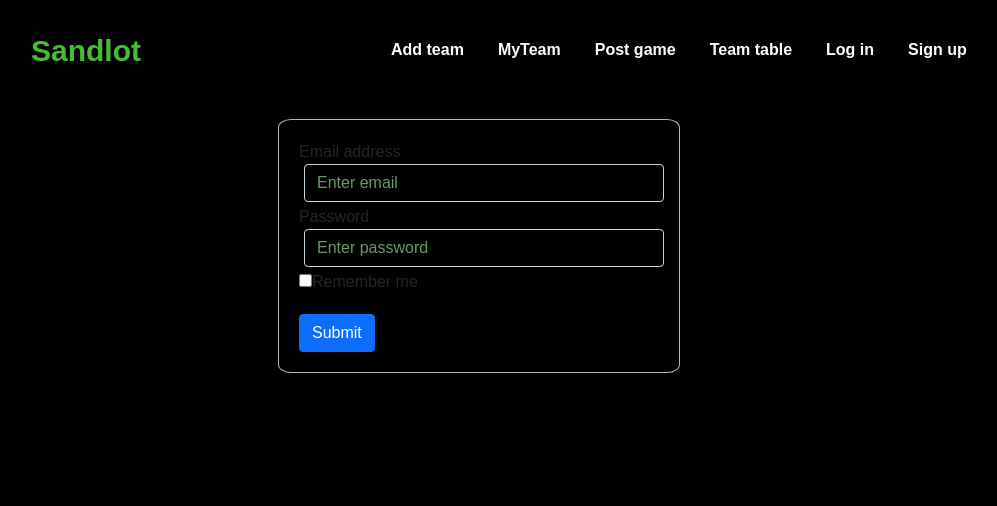
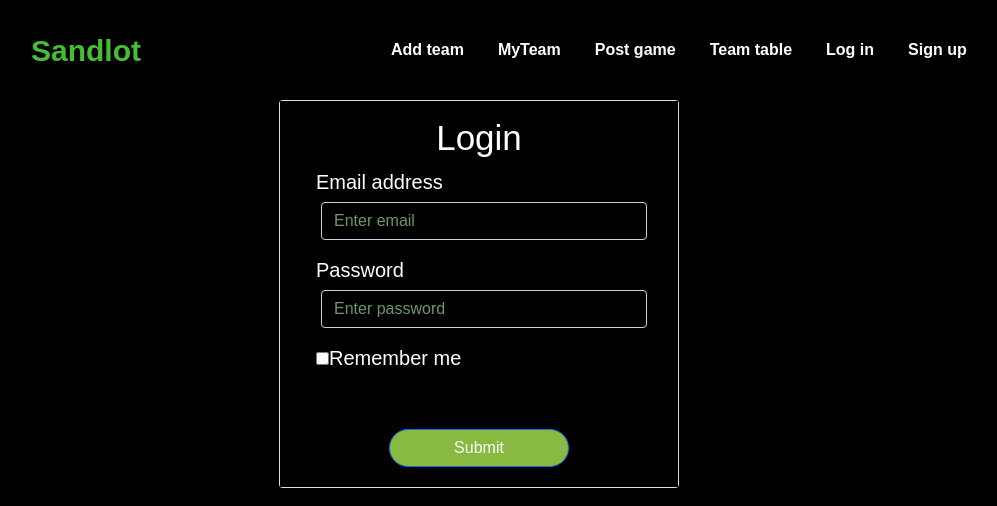
Before and after one commit to kaheiseki/sandlot, a React (Create React App) app: page /login in a window 1280 px wide. Shown: the top 506 px of the page, without its empty margins (161-1158 px from the left). Built offline with nearby package versions, Linux system fonts and the light colour scheme; no server answers.

Commit message:
update login style

```diff
--- a/src/pages/add_teams/add_team.js
+++ b/src/pages/add_teams/add_team.js
@@ -23,22 +23,22 @@ export const AddTeam = () => {
   const [newCount, setNewCount] = useState(0);
   const [newPlace, setNewPlace] = useState("");
   const [newCaptain, setNewCaptain] = useState("");
-  const [userid,setUserid] = useState("");
+  const [userId,setUserId] = useState("");
 
   const gamesCollectionRef = collection(db, "Teams");
   onAuthStateChanged(auth,(user)=>{
     if(user){
       const uid = user.uid;
-      setUserid(uid);
+      setUserId(uid);
     }
   })
 
 
   const createTeam = async () => {
-    await addDoc(gamesCollectionRef, { name: newTeamName, place: newPlace, count: Number(newCount), captain: newCaptain,userid:userid});
+    await addDoc(gamesCollectionRef, { name: newTeamName, place: newPlace, count: Number(newCount), captain: newCaptain, userid:userId});
   };
 
-
+console.log(userId);
   return(
     <div>
       <Card className='add_team_card'>
--- a/src/pages/index/gameinfo.js
+++ b/src/pages/index/gameinfo.js
@@ -33,7 +33,6 @@ const GameInfo = () => {
     setShow(true);
     setIndexContent(index);
   }
-
   return(
     <div>
       <div className="gameInfoTitle">
--- a/src/pages/login/login.css
+++ b/src/pages/login/login.css
@@ -1,15 +1,33 @@
+*{
+  color: #ffffff;
+}
 .form_outline{
-  /* border: 1px black solid; */
-  outline: 0.1rem solid #b9b9b9;
+  margin-top: 20px;
+  text-align: center;
+  border-radius: 10px;
+  /* outline: 0.1rem solid #b9b9b9; */
   width: 400px;
   margin: 0 auto;
-  border-radius: 3%;
 }
 
-.form-groups{
-  margin-top: 20px;
-  padding-top: 20px;
+.login_title{
+  font-size: 35px;
+  text-align: center;
+}
+label{
+  font-size: 20px;
+  margin-bottom: 5px;
 }
 .form-group{
-  margin: 0px 20px 0px 20px;
+  margin: 0px 20px 15px 20px;
+  text-align: left;
 }
+Button{
+  background-color: #88b940 !important;
+  width: 180px !important;
+  border-radius: 20px!important;
+}
+Button:hover{
+  color: #000000 !important;
+  background-image: linear-gradient(0deg, #40E0D0, #FF8C00, #FF0080);
+}
--- a/src/pages/login/login.js
+++ b/src/pages/login/login.js
@@ -4,6 +4,8 @@ import { auth } from "../../firebase";
 import { signInWithEmailAndPassword} from "firebase/auth";
 import './login.css';
 import "bootstrap/dist/css/bootstrap.min.css";
+import {Card,Button} from 'react-bootstrap';
+
 
 
 
@@ -31,28 +33,11 @@ export const Login = () => {
 
   return (
     <div className='form_outline'>
-      {/* <Form className='color-overlay d-flex justify-content-center align-items-center'>
-        <Form.Group className='rounded p-4 p-sm-3'>
-          <Form.Label>Email Address</Form.Label>
-          <Form.Control type='email' placeholder='Enter Email' />
-          <Form.Text className='text-muted'>
-            We'll never share your email with anyone else.
-          </Form.Text>
-        </Form.Group>
-
-        <Form.Group className='mb-3' controlId='formBasicPassword'>
-          <Form.Label>Password</Form.Label>
-          <Form.Control type='password' placeholder='password' />
-        </Form.Group>
-
-        <Form.Group className='mb-3' controlId='formBasicCheckbox'>
-          <Form.Check type='checkbox' label="Remember Me"/>
-          <Form.Control type='password' placeholder='password' />
-        </Form.Group>
-      </Form> */}
-
-
-      <form className='form-groups'>
+      <Card>
+        <Card.Body>
+          <Card.Title className='login_title'>
+            Login
+          </Card.Title>
           <div className='form-group'>
             <label>Email address</label>
             <input type="email" className='form-control' placeholder="Enter email" onChange={inputEmail}/>
@@ -70,13 +55,14 @@ export const Login = () => {
               {/* Remember meの実装はまだ */}
             </div>
           </div>
-
-        <button type="submit" className="btn btn-primary btn-block" onClick={LogIn(email,password)}>Submit</button>
-        {/* <button onClick = {auth.signOut()}>ログアウト</button> */}
-        {/* <p className="forgot-password text-right">
-        <a href="#">Forgot password?</a> */}
-        {/* </p> */}
+        </Card.Body>
+          <form>
+            <Button type="submit" className="btn btn-primary btn-block" onClick={LogIn(email,password)}>
+              Submit
+            </Button>
           </form>
+      </Card>
     </div>
+        //<button onClick = {auth.signOut()}>ログアウト</button>
   )
 }
```
Lines whose indentation alone changed are shown as unchanged.
